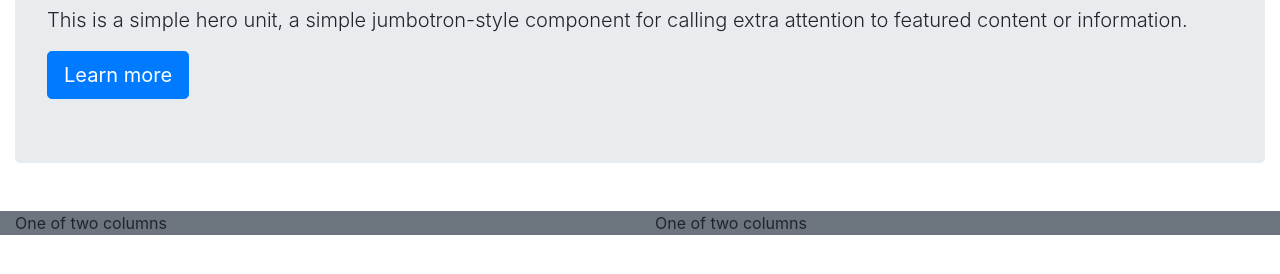
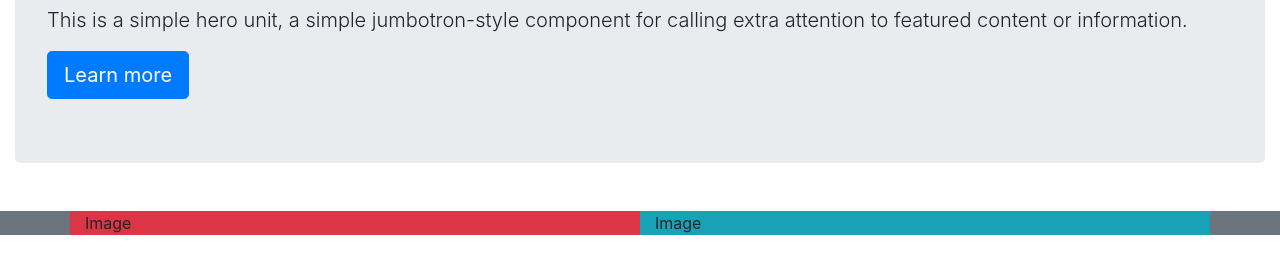
Before and after one commit to uss-hopper/bootstrap-challenge-will-t-harris, a plain HTML site: page index.html in a window 1280 px wide. Shown: the part 238-512 px from the top of the page. Drawn offline with nearby package versions, Linux system fonts and the light colour scheme.

Commit message:
get two column display working in second section

```diff
--- a/index.html
+++ b/index.html
@@ -59,12 +59,14 @@
 		</div>
 	</div>
 	<div class="container-fluid bg-secondary">
-		<div class="row">
-			<div class="col-sm">
-				One of two columns
-			</div>
-			<div class="col-sm">
-				One of two columns
+		<div class="container">
+			<div class="row">
+				<div class="col col-s-6 bg-danger">
+					Image
+				</div>
+				<div class="col col-s-6 bg-info">
+					Image
+				</div>
 			</div>
 		</div>
 	</div>
```
